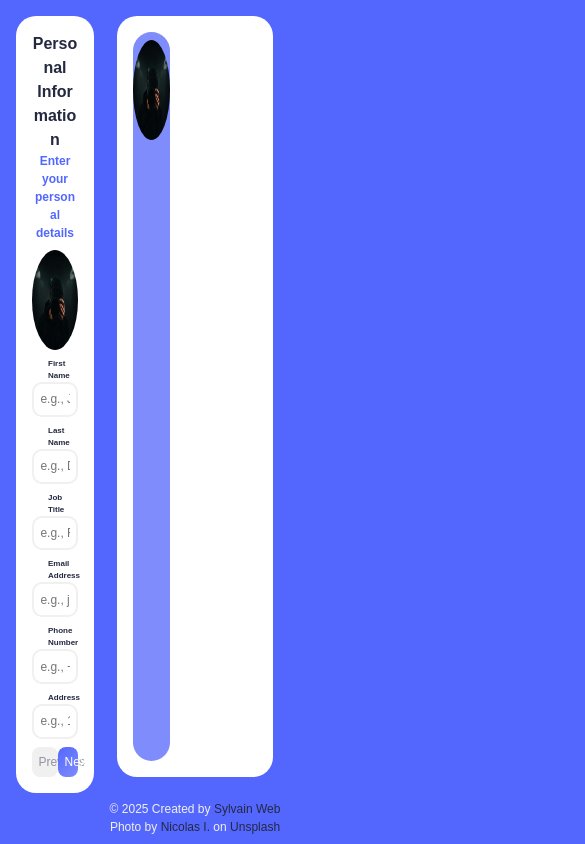
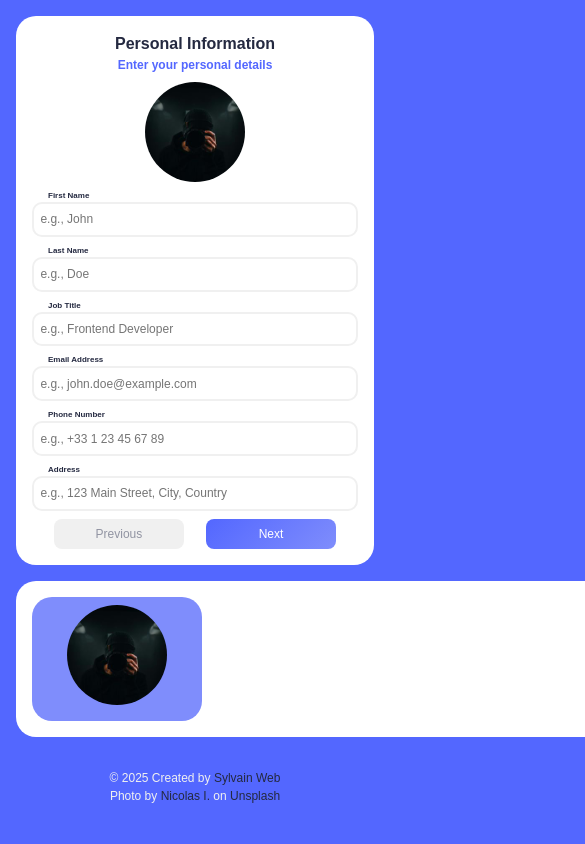
Before and after one commit to SylvainPS78/odin-cv-application, a React (Vite) app: page / in a window 390 px wide. Shown: the top 844 px of the page, 585 px wide, since content can reach past the window. Built offline with nearby package versions, Linux system fonts and the light colour scheme; a web font is replaced by a local one.

Commit message:
FEAT Started design < 1000 px

```diff
--- a/src/assets/styles/App.css
+++ b/src/assets/styles/App.css
@@ -2,6 +2,15 @@
   max-width: 1280px;
   text-align: center;
   background-color: #5367ff;
+  display: flex;
+}
+@media (max-width: 1000px) {
+  #root {
+    flex-direction: column;
+    gap: 1rem;
+    padding: 1rem;
+    max-width: 100%;
+  }
 }
 
 .aside-preview-section {
@@ -13,11 +22,22 @@
 .input-form-container {
   background-color: #ffffff;
   width: 20vw;
+  min-width: 250px;
   padding: 1rem;
   border-radius: 20px;
   position: relative;
   top: 1rem;
   left: 1rem;
+}
+@media (max-width: 1000px) {
+  .input-form-container {
+    position: static;
+    width: 100%;
+    max-width: 500px;
+    margin: 0 auto;
+    top: 0;
+    left: 0;
+  }
 }
 
 .form-navigation {
@@ -192,6 +212,7 @@
 .cv-preview-container {
   background-color: #ffffff;
   width: 40vw;
+  min-width: 600px;
   padding: 1rem;
   border-radius: 20px;
   position: absolute;
@@ -200,6 +221,17 @@
   height: calc(94vh - 2rem);
   display: grid;
   grid-template-columns: 30% 70%;
+}
+@media (max-width: 1000px) {
+  .cv-preview-container {
+    position: static;
+    width: 100%;
+    max-width: 800px;
+    margin: 0 auto;
+    height: auto;
+    left: 0;
+    top: 0;
+  }
 }
 
 .main-preview-container {
@@ -334,6 +366,7 @@
   grid-template-columns: 1fr 1fr;
   -moz-column-gap: 1rem;
        column-gap: 1rem;
+  padding-left: 0.5rem;
 }
 .aside-preview-section-skill-content::after, .aside-preview-section-language-content::after {
   content: "";
--- a/src/assets/styles/App.scss
+++ b/src/assets/styles/App.scss
@@ -7,6 +7,14 @@
   max-width: 1280px;
   text-align: center;
   background-color: $primary-blue;
+  display: flex;
+
+  @media (max-width: 1000px) {
+    flex-direction: column;
+    gap: $spacing-sm;
+    padding: $spacing-sm;
+    max-width: 100%;
+  }
 }
 
 // ====================
@@ -23,11 +31,21 @@
 .input-form-container {
   background-color: $white;
   width: 20vw;
+  min-width: 250px;
   padding: $spacing-sm;
   border-radius: $container-radius;
   position: relative;
   top: $spacing-sm;
   left: $spacing-sm;
+
+  @media (max-width: 1000px) {
+    position: static;
+    width: 100%;
+    max-width: 500px;
+    margin: 0 auto;
+    top: 0;
+    left: 0;
+  }
 }
 
 .form-navigation {
@@ -224,6 +242,7 @@
 .cv-preview-container {
   background-color: $white;
   width: 40vw;
+  min-width: 600px;
   padding: $spacing-sm;
   border-radius: $container-radius;
   position: absolute;
@@ -232,6 +251,16 @@
   height: calc(94vh - 2 * $spacing-sm);
   display: grid;
   grid-template-columns: 30% 70%;
+
+  @media (max-width: 1000px) {
+    position: static;
+    width: 100%;
+    max-width: 800px;
+    margin: 0 auto;
+    height: auto;
+    left: 0;
+    top: 0;
+  }
 }
 .main-preview-container {
   display: flex;
@@ -373,6 +402,7 @@
       display: grid;
       grid-template-columns: 1fr 1fr;
       column-gap: $spacing-sm;
+      padding-left: $spacing-xsm;
 
       &::after {
         content: "";
--- a/src/assets/styles/index.css
+++ b/src/assets/styles/index.css
@@ -126,4 +126,11 @@ footer {
   font-size: clamp(12px, 1.5vw + 0.375rem, 18.75px);
   max-height: 6vh;
   z-index: 10;
+}
+@media (max-width: 1000px) {
+  footer {
+    position: static;
+    margin-top: 1rem;
+    bottom: auto;
+  }
 }/*# sourceMappingURL=index.css.map */
--- a/src/assets/styles/index.scss
+++ b/src/assets/styles/index.scss
@@ -155,4 +155,10 @@ footer {
   font-size: $font-size-small;
   max-height: 6vh;
   z-index: $z-index-footer;
+
+  @media (max-width: 1000px) {
+    position: static;
+    margin-top: $spacing-sm;
+    bottom: auto;
+  }
 }
```
Also changed, not shown: 2 other files (tests, documents, lock files or other folders).
